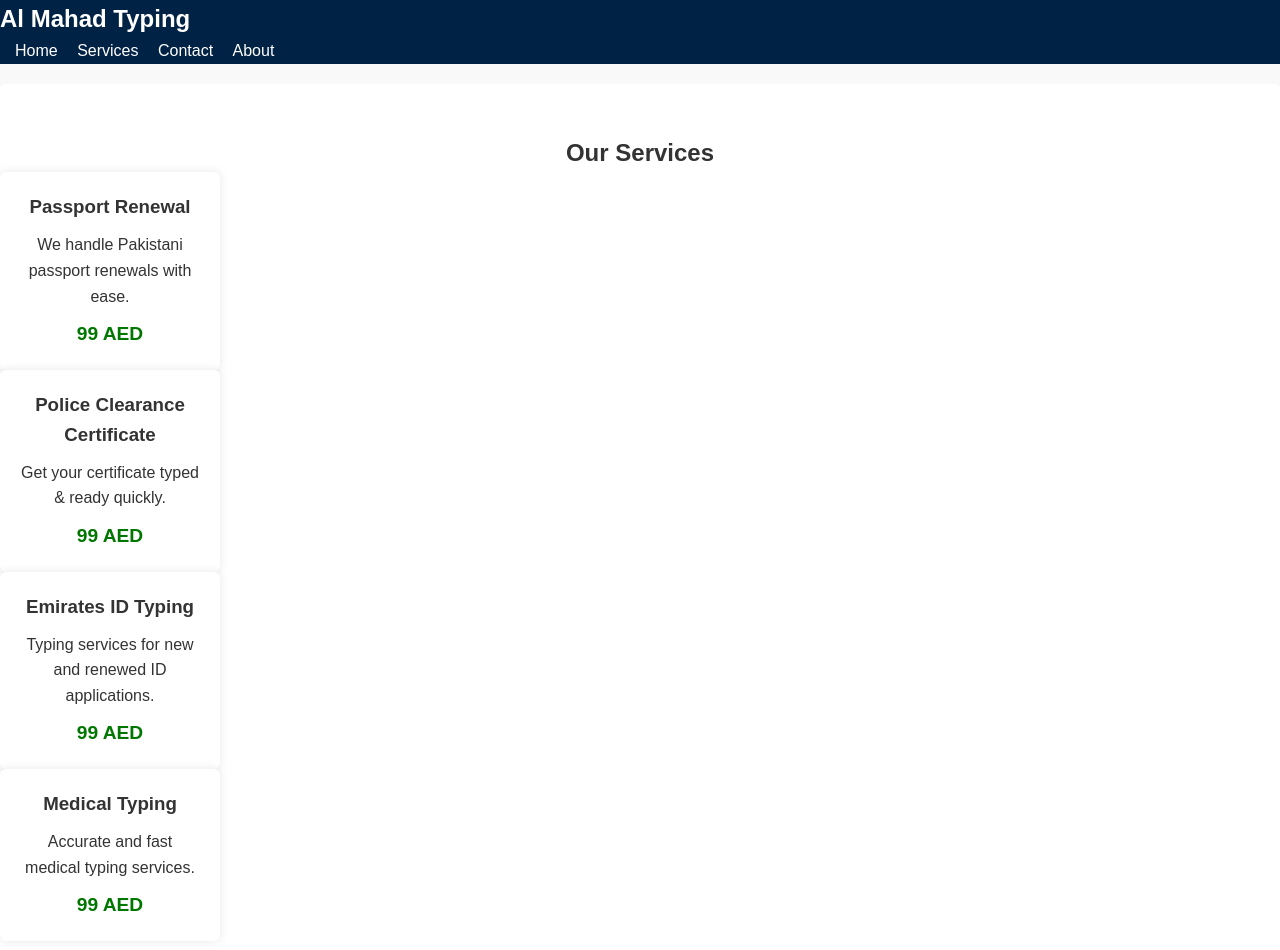
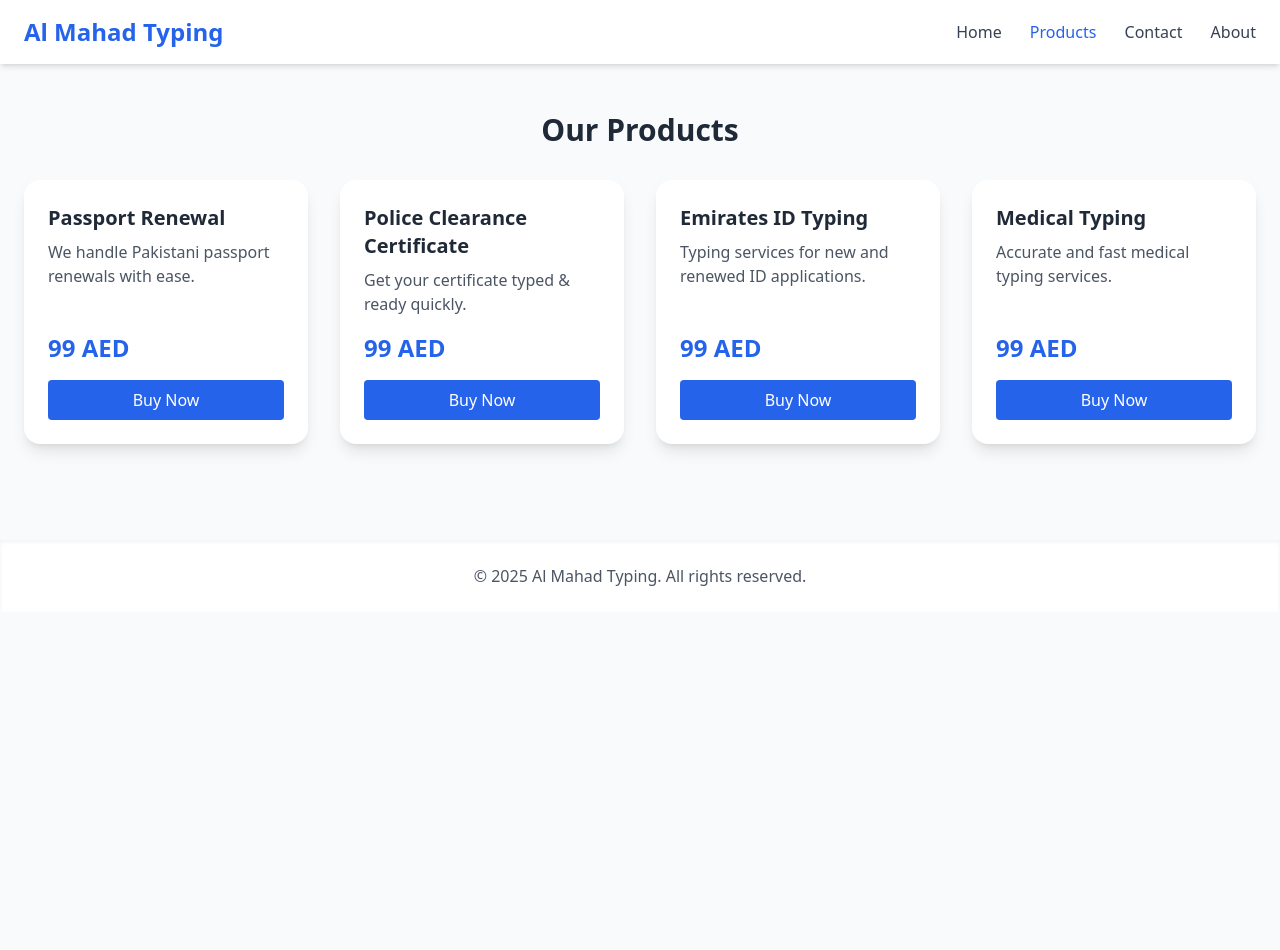
Before and after one commit to fahad1486/al-mahad-typing, a website: page services.html in a window 1280 px wide. After the commit the page ends 800 px from the top, so only its background shows below. Drawn offline with nearby package versions, Linux system fonts and the light colour scheme.

Commit message:
Initial website upload

```diff
--- a/services.html
+++ b/services.html
@@ -2,44 +2,115 @@
 <html lang="en">
 <head>
   <meta charset="UTF-8">
-  <title>Our Services – Al Mahad Typing</title>
-  <link rel="stylesheet" href="style.css">
+  <meta name="viewport" content="width=device-width, initial-scale=1.0">
+  <title>Our Products – Al Mahad Typing</title>
+  <!-- Tailwind CSS -->
+  <script src="https://cdn.tailwindcss.com"></script>
 </head>
-<body>
-  <nav>
-    <div class="logo">Al Mahad Typing</div>
-    <div class="nav-links">
-      <a href="index.html">Home</a>
-      <a href="services.html">Services</a>
-      <a href="contact.html">Contact</a>
-      <a href="about.html">About</a>
+<body class="bg-gray-50 text-gray-800">
+  <!-- Navigation -->
+  <nav class="bg-white shadow-md">
+    <div class="container mx-auto px-6 py-4 flex justify-between items-center">
+      <div class="text-2xl font-bold text-blue-600">Al Mahad Typing</div>
+      <div class="space-x-6">
+        <a href="index.html" class="text-gray-700 hover:text-blue-600">Home</a>
+        <a href="products.html" class="text-blue-600 font-medium">Products</a>
+        <a href="contact.html" class="text-gray-700 hover:text-blue-600">Contact</a>
+        <a href="about.html" class="text-gray-700 hover:text-blue-600">About</a>
+      </div>
     </div>
   </nav>
 
-  <section class="services">
-    <h2>Our Services</h2>
-    <div class="service-list">
-      <div class="card">
-        <h3>Passport Renewal</h3>
-        <p>We handle Pakistani passport renewals with ease.</p>
-        <span class="price">99 AED</span>
+  <!-- Products Section -->
+  <section id="products" class="container mx-auto px-6 py-12">
+    <h2 class="text-3xl font-semibold text-center mb-8">Our Products</h2>
+    <div class="grid grid-cols-1 sm:grid-cols-2 lg:grid-cols-4 gap-8">
+
+      <!-- Passport Renewal Card -->
+      <div class="bg-white rounded-2xl shadow-lg p-6 flex flex-col">
+        <h3 class="text-xl font-semibold mb-2">Passport Renewal</h3>
+        <p class="text-gray-600 flex-grow">We handle Pakistani passport renewals with ease.</p>
+        <span class="mt-4 text-2xl font-bold text-blue-600">99 AED</span>
+        <button class="buy-now mt-4 bg-blue-600 text-white py-2 px-4 rounded" data-amount="9900" data-message="Passport Renewal – Al Mahad Typing">Buy Now</button>
       </div>
-      <div class="card">
-        <h3>Police Clearance Certificate</h3>
-        <p>Get your certificate typed & ready quickly.</p>
-        <span class="price">99 AED</span>
+
+      <!-- Police Clearance Certificate Card -->
+      <div class="bg-white rounded-2xl shadow-lg p-6 flex flex-col">
+        <h3 class="text-xl font-semibold mb-2">Police Clearance Certificate</h3>
+        <p class="text-gray-600 flex-grow">Get your certificate typed & ready quickly.</p>
+        <span class="mt-4 text-2xl font-bold text-blue-600">99 AED</span>
+        <button class="buy-now mt-4 bg-blue-600 text-white py-2 px-4 rounded" data-amount="9900" data-message="Police Clearance Certificate – Al Mahad Typing">Buy Now</button>
       </div>
-      <div class="card">
-        <h3>Emirates ID Typing</h3>
-        <p>Typing services for new and renewed ID applications.</p>
-        <span class="price">99 AED</span>
+
+      <!-- Emirates ID Typing Card -->
+      <div class="bg-white rounded-2xl shadow-lg p-6 flex flex-col">
+        <h3 class="text-xl font-semibold mb-2">Emirates ID Typing</h3>
+        <p class="text-gray-600 flex-grow">Typing services for new and renewed ID applications.</p>
+        <span class="mt-4 text-2xl font-bold text-blue-600">99 AED</span>
+        <button class="buy-now mt-4 bg-blue-600 text-white py-2 px-4 rounded" data-amount="9900" data-message="Emirates ID Typing – Al Mahad Typing">Buy Now</button>
       </div>
-      <div class="card">
-        <h3>Medical Typing</h3>
-        <p>Accurate and fast medical typing services.</p>
-        <span class="price">99 AED</span>
+
+      <!-- Medical Typing Card -->
+      <div class="bg-white rounded-2xl shadow-lg p-6 flex flex-col">
+        <h3 class="text-xl font-semibold mb-2">Medical Typing</h3>
+        <p class="text-gray-600 flex-grow">Accurate and fast medical typing services.</p>
+        <span class="mt-4 text-2xl font-bold text-blue-600">99 AED</span>
+        <button class="buy-now mt-4 bg-blue-600 text-white py-2 px-4 rounded" data-amount="9900" data-message="Medical Typing – Al Mahad Typing">Buy Now</button>
       </div>
+
     </div>
   </section>
+
+  <!-- Footer -->
+  <footer class="bg-white mt-12 py-6 shadow-inner">
+    <div class="container mx-auto px-6 text-center text-gray-600">
+      &copy; 2025 Al Mahad Typing. All rights reserved.
+    </div>
+  </footer>
+
+  <!-- Ziina Integration Script -->
+  <script>
+    document.querySelectorAll('.buy-now').forEach(btn => {
+      btn.addEventListener('click', async () => {
+        btn.disabled = true;
+        const amountValue = parseInt(btn.dataset.amount, 10);
+        const message = btn.dataset.message;
+        try {
+          const response = await fetch('/create-payment-intent', {
+            method: 'POST',
+            headers: { 'Content-Type': 'application/json' },
+            body: JSON.stringify({ amount: amountValue, message })
+          });
+
+          if (!response.ok) {
+            const errorText = await response.text();
+            console.error('Server error:', errorText);
+            alert(`Server error: ${response.status}`);
+            return;
+          }
+
+          const contentType = response.headers.get('content-type') || '';
+          if (contentType.includes('application/json')) {
+            const data = await response.json();
+            if (data.redirect_url) {
+              window.location.href = data.redirect_url;
+            } else {
+              console.error('Invalid JSON response:', data);
+              alert('Error: Invalid payment response format.');
+            }
+          } else {
+            const text = await response.text();
+            console.error('Unexpected response format:', text);
+            alert('Error: Unexpected server response format.');
+          }
+        } catch (error) {
+          console.error('Payment initiation failed:', error);
+          alert(`Payment initiation failed: ${error.message}`);
+        } finally {
+          btn.disabled = false;
+        }
+      });
+    });
+  </script>
 </body>
 </html>
```
